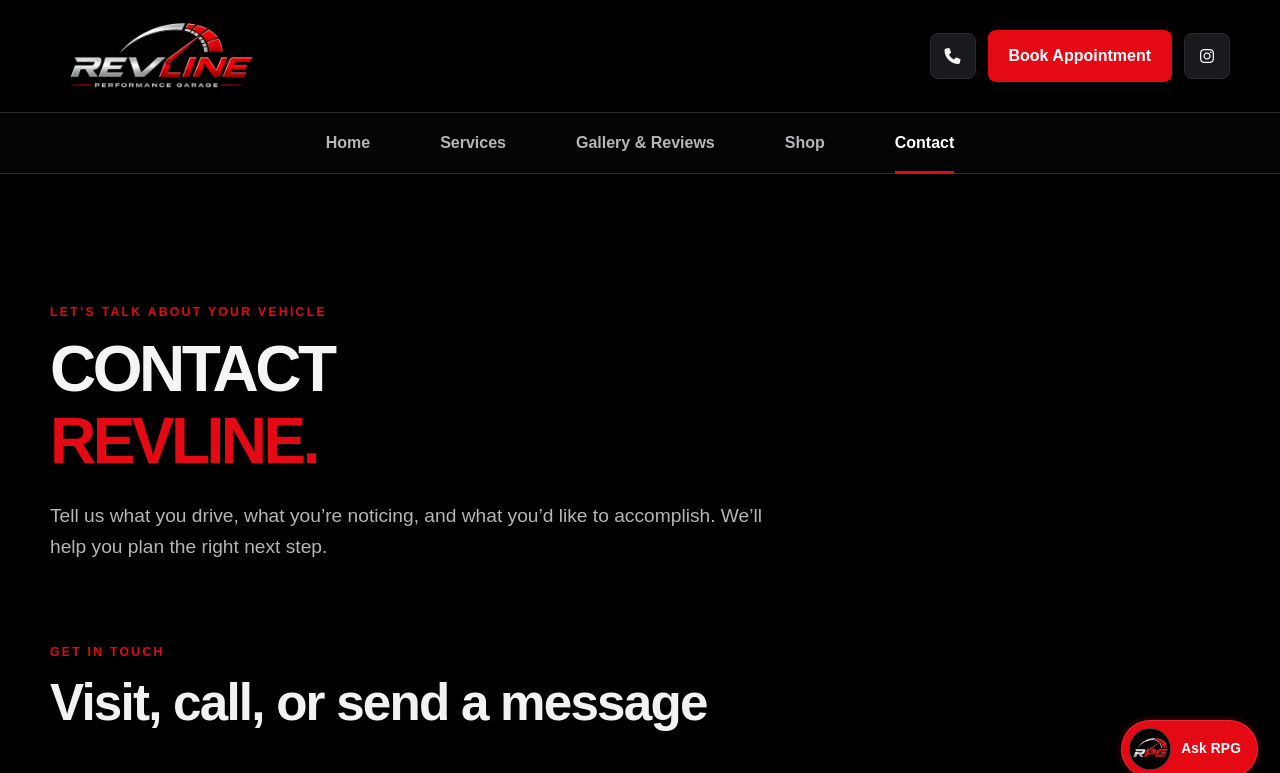
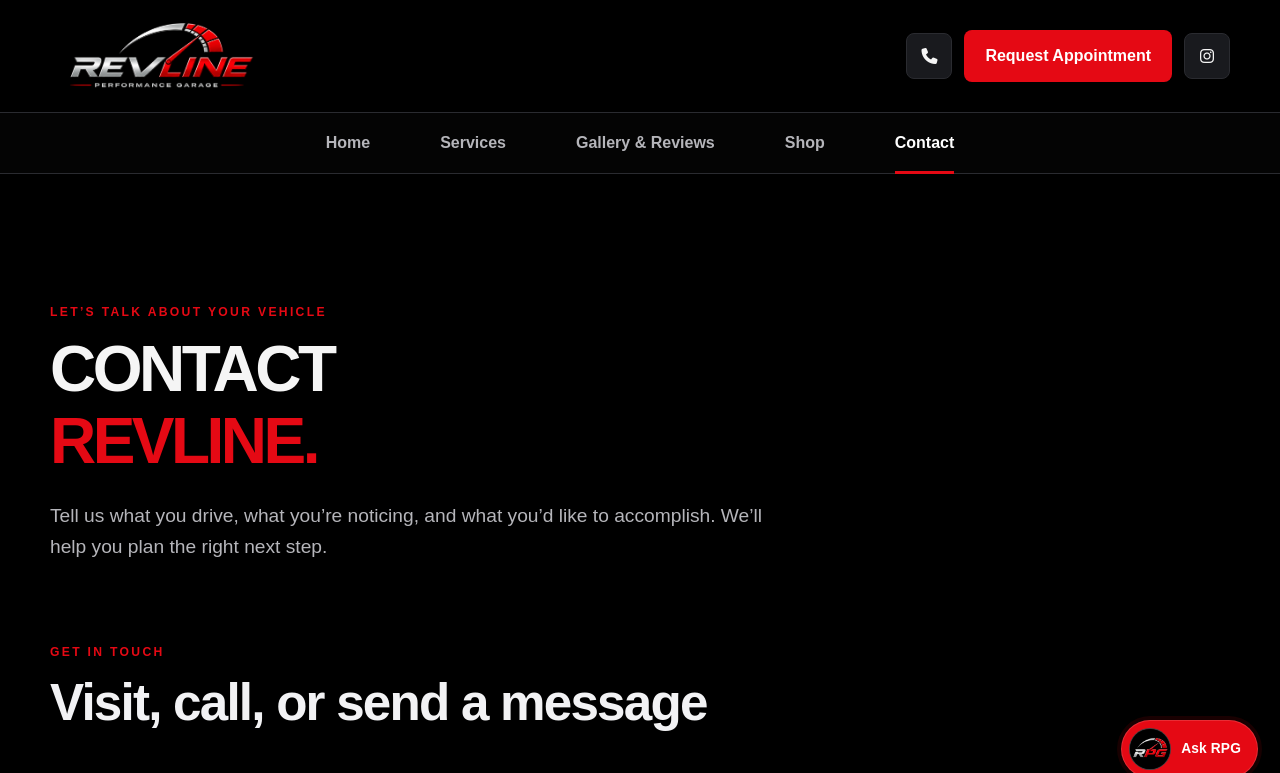
Before and after one commit to revlinepg/revline-website, a website: page contact.html in a window 1280 px wide. Shown: the top 773 px of the page. Drawn offline with Linux system fonts and the light colour scheme.

Commit message:
Clarify appointment requests and contact form privacy

```diff
--- a/contact.html
+++ b/contact.html
@@ -30,7 +30,7 @@
       <a class="icon-button" href="tel:7208001542" aria-label="Call Revline Performance Garage">
         <i class="fas fa-phone" aria-hidden="true"></i>
       </a>
-      <a class="button button-primary header-book" href="#contact-form">Book Appointment</a>
+      <a class="button button-primary header-book" href="#contact-form">Request Appointment</a>
       <a class="icon-button" href="https://www.instagram.com/revline.pg" target="_blank" rel="noopener" aria-label="Visit Revline on Instagram">
         <i class="fab fa-instagram" aria-hidden="true"></i>
       </a>
@@ -125,7 +125,7 @@
           <input type="hidden" name="_subject" value="New appointment request from revlinepg.com" />
           <input class="honeypot" type="text" name="_gotcha" tabindex="-1" autocomplete="off" aria-hidden="true" />
           <button type="submit">Send Request</button>
-          <p class="form-note">Submitting this form requests a follow-up; it does not confirm an appointment time.</p>
+          <p class="form-note">Submitting this form requests a follow-up; it does not confirm an appointment time. Please do not include payment-card details or other sensitive information. See our <a href="privacy.html">Privacy Policy</a> for how we handle your request.</p>
         </form>
       </div>
     </section>
@@ -136,7 +136,7 @@
       <i class="fas fa-phone" aria-hidden="true"></i>
       <span>Call</span>
     </a>
-    <a class="mobile-contact-book" href="#contact-form">Book Appointment</a>
+    <a class="mobile-contact-book" href="#contact-form">Request Appointment</a>
   </aside>
 
   <footer class="site-footer">
```
